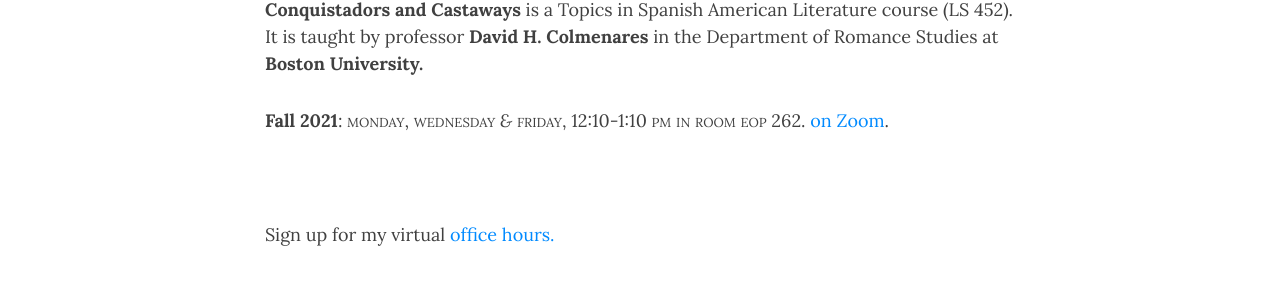
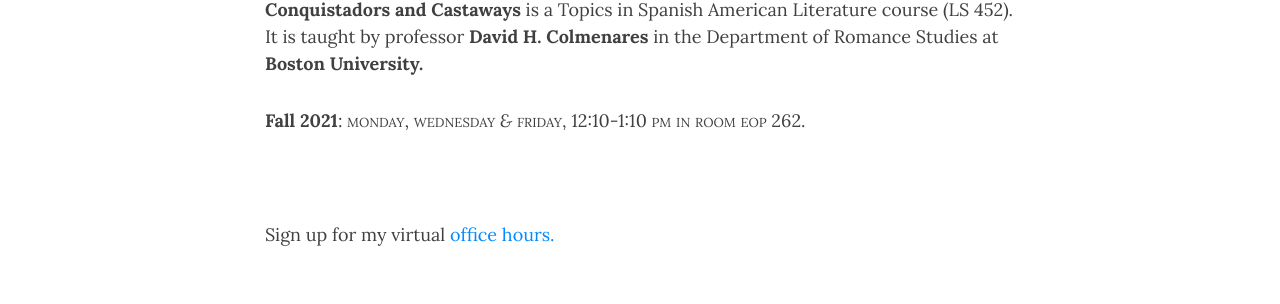
Before and after one commit to Hipomenes/ls452, a Jekyll site: the page built from index.html, in a window 1280 px wide and 986 px high. Shown: the part 424-728 px from the top of the window. Built offline with Jekyll 4.4.1, drawn with Linux system fonts in a browser that asks for light colours; nearby versions of some CDN libraries.

Commit message:
Update index.html

```diff
--- a/index.html
+++ b/index.html
@@ -7,8 +7,7 @@
 
 <p><strong>Conquistadors and Castaways</strong> is a Topics in Spanish American Literature course (LS 452). It is taught by professor <strong>David H. Colmenares</strong> in the Department of Romance Studies at <strong>Boston University.</strong></p>
 
-<p><strong>Fall 2021</strong><span style="font-variant: small-caps;">: monday, wednesday <em>&amp;</em> friday, 12:10-1:10 pm in room eop 262.
- </span><a href="https://bostonu.zoom.us/j/7269706673">on Zoom</a>.</p>
+<p><strong>Fall 2021</strong><span style="font-variant: small-caps;">: monday, wednesday <em>&amp;</em> friday, 12:10-1:10 pm in room eop 262.</p>
 <p><span style="font-variant: small-caps;">&ensp;</span></p>
 <p>Sign up for my virtual <a href="https://hipomenes.github.io/office-hours/">office hours.</a></p>
 
```
